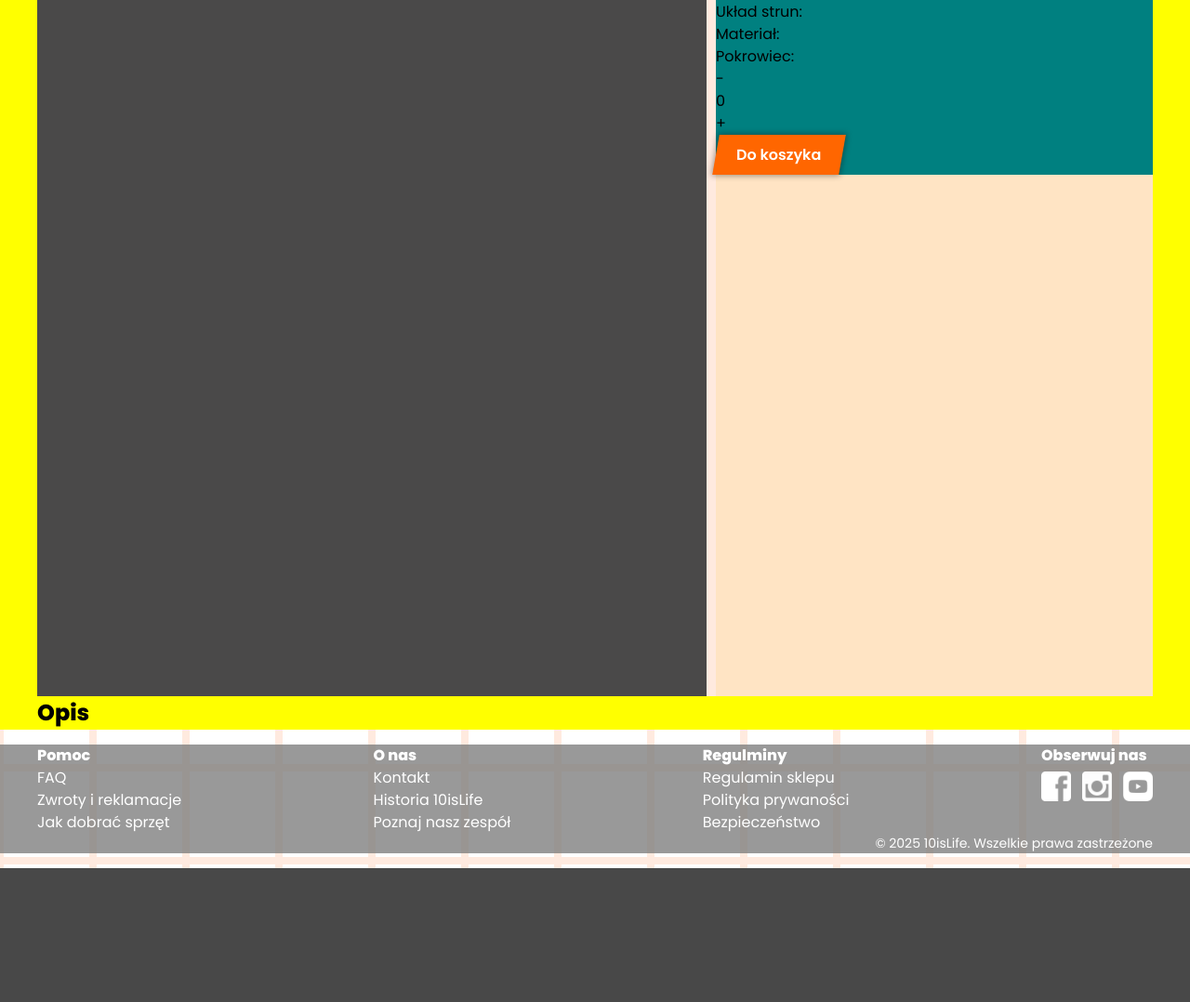
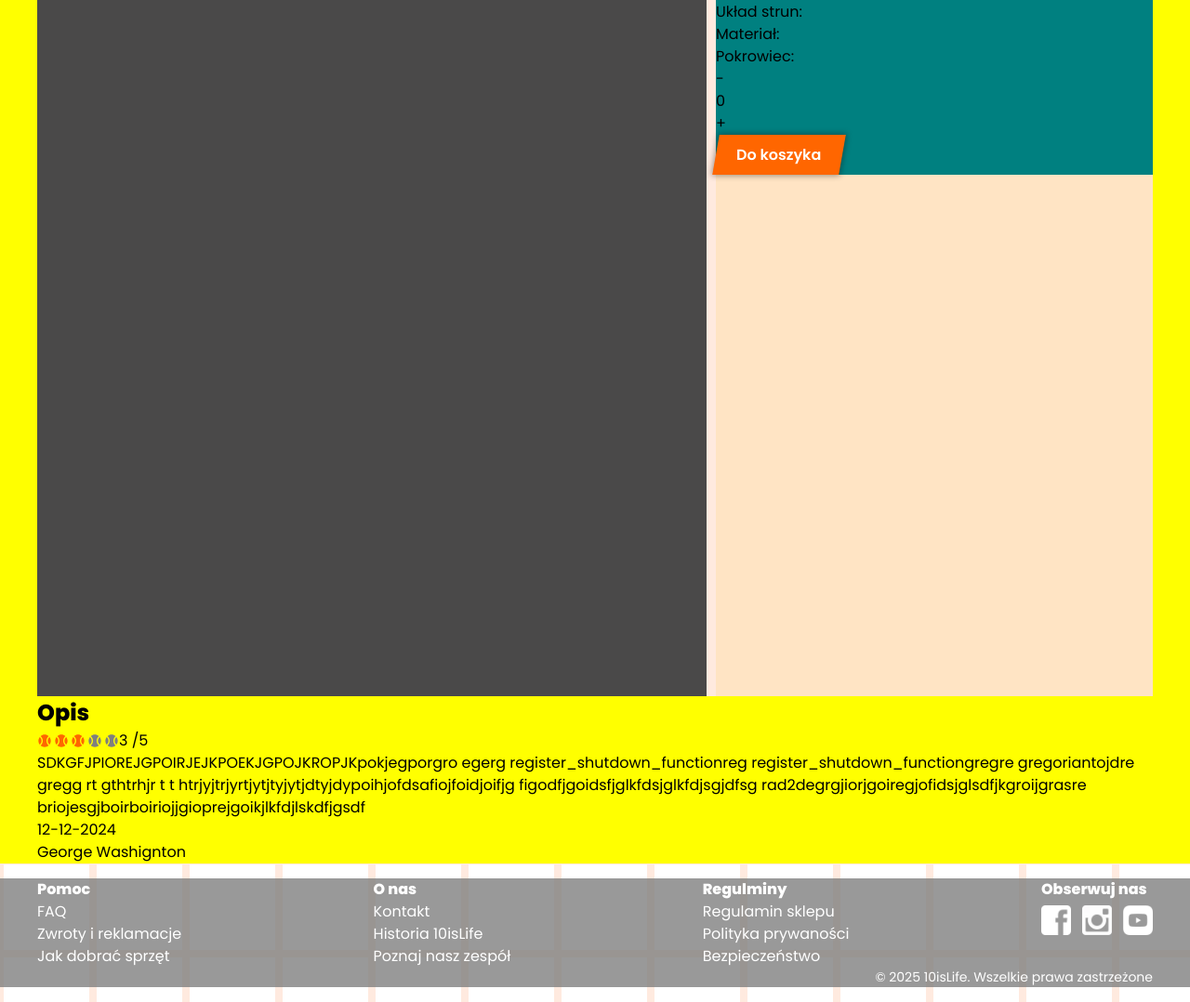
Before and after one commit to Gitman87/10isLife, a PHP site: page /product.php in a window 1280 px wide. Shown: the part 474-1552 px from the top of the page at 93% size. Before the commit the page ends 1408 px from the top, so only its background shows below. Run offline with PHP 8.4, Linux system fonts and the light colour scheme; the visitor is signed in with stand-in values (Sample User, id 1); data that the repository does not hold is empty.

Commit message:
Change genRateBalls -now it checks if it is review rate or general score; make basic skeleton of review tile

```diff
--- a/php/api/get_product_data.php
+++ b/php/api/get_product_data.php
@@ -200,8 +200,8 @@ WHERE
     //     $prodArray['length'][] = $row;
     // };
     // print_r($prodArray['cover']['value']);
-    // ............................rating--------------------------------
-    $stmt = $conn->prepare("SELECT reviews.rating, reviews.opinion, review_date from reviews WHERE product_id = ?;");
+    // ............................--------------------------reviews--------------------------
+    $stmt = $conn->prepare("SELECT reviews.customer_id, reviews.rating, reviews.opinion, review_date from reviews WHERE product_id = ?;");
     if (!$stmt) {
         die("statement error" . $conn->error);
     }
@@ -288,6 +288,5 @@ function customerFullName($idArray)
         $customersFullNameArray[] = $fullName;
     }
 
-    print_r($customersFullNameArray);
     return $customersFullNameArray;
 }
--- a/php/components/rate_balls.php
+++ b/php/components/rate_balls.php
@@ -1,5 +1,5 @@
 <?php
-function genRateBalls($rate, $numberOfOpinions)
+function genRateBalls($rate, $numberOfOpinions, $isReview = false)
 {
     $grayBallsNumber = 5 - $rate;
 ?>
@@ -24,6 +24,18 @@ function genRateBalls($rate, $numberOfOpinions)
             };
             ?>
         </ul>
+        <?php
+        if ($isReview) {
+        ?>
+            <div class="rate-opinions">
+                <p class="rate-opinions-score">
+                    <span class="rate-opinions-score-average"><?= $rate ?></span>
+                    /5
+                </p>
+            </div>
+        <?php
+        } else {
+        ?>
             <div class="rate-opinions">
                 <p class="rate-opinions-score">
                     <span class="rate-opinions-score-average"><?= $rate ?></span>
@@ -31,6 +43,11 @@ function genRateBalls($rate, $numberOfOpinions)
                 </p>
                 <span class="rate-opinions-number">(<?= $numberOfOpinions ?><a href="" class="rate-opinions-number-link"> opinii)</a></span>
             </div>
-    </div>
         <?php
         }
+        ?>
+    </div>
+
+
+<?php
+}
--- a/product.php
+++ b/product.php
@@ -39,8 +39,6 @@ require './php/components/digit_balls.php';
 
 session_start();
 $prodData = getProductData(1);
-$customersIds = [1, 3, 5];
-$customerFullNameArray =  customerFullName($customersIds);
 ?>
 
 <?php genHeader() ?>
@@ -111,7 +109,6 @@ $customerFullNameArray =  customerFullName($customersIds);
           <!-- <button class="dashboard-pulpit-add-button">Do koszyka</button> -->
 
           <?php genStandardButton('Do koszyka', true,  '', '') ?>
-          <?= $customerFullNameArray[0] ?>
 
         </div>
 
@@ -126,6 +123,32 @@ $customerFullNameArray =  customerFullName($customersIds);
     <h2 class="description-tile">Opis</h2>
     <p class="description-text"><?= $prodData['description']['description'] ?></p>
   </section>
+  <section class="reviews">
+    <div class="reviews-reviev">
+      <?php
+      genRateBalls(3, 8, true);
+      ?>
+      <p class="reviews-review-text">
+        SDKGFJPIOREJGPOIRJEJKPOEKJGPOJKROPJKpokjegporgro
+        egerg
+        register_shutdown_functionreg
+        register_shutdown_functiongregre
+        gregoriantojdre
+        gregg rt gthtrhjr
+        t
+        t htrjyjtrjyrtjytjtyjytjdtyjdypoihjofdsafiojfoidjoifjg
+        figodfjgoidsfjglkfdsjglkfdjsgjdfsg
+        rad2degrgjiorjgoiregjofidsjglsdfjkgroijgrasre
+        briojesgjboirboiriojjgioprejgoikjlkfdjlskdfjgsdf
+
+      </p>
+      <div class="reviews-review-stamp">
+
+        <div class="reviews-review-stamp-time">12-12-2024</div>
+        <div class="reviews-review-stamp-full_name">George Washignton</div>
+      </div>
+    </div>
+  </section>
 
 
 
```
Also changed, not shown: php/components/review_tiles.php (+20 -10 lines). Lines whose indentation alone changed are shown as unchanged.
